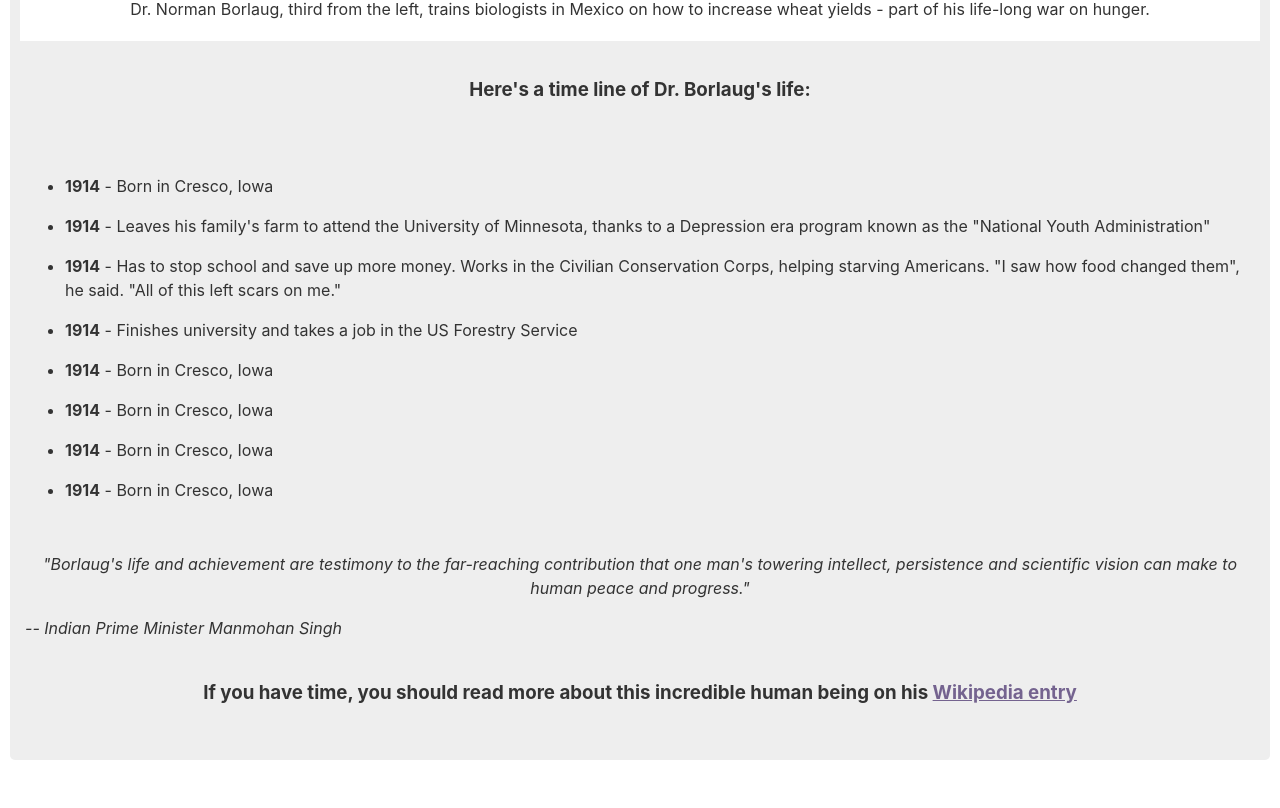
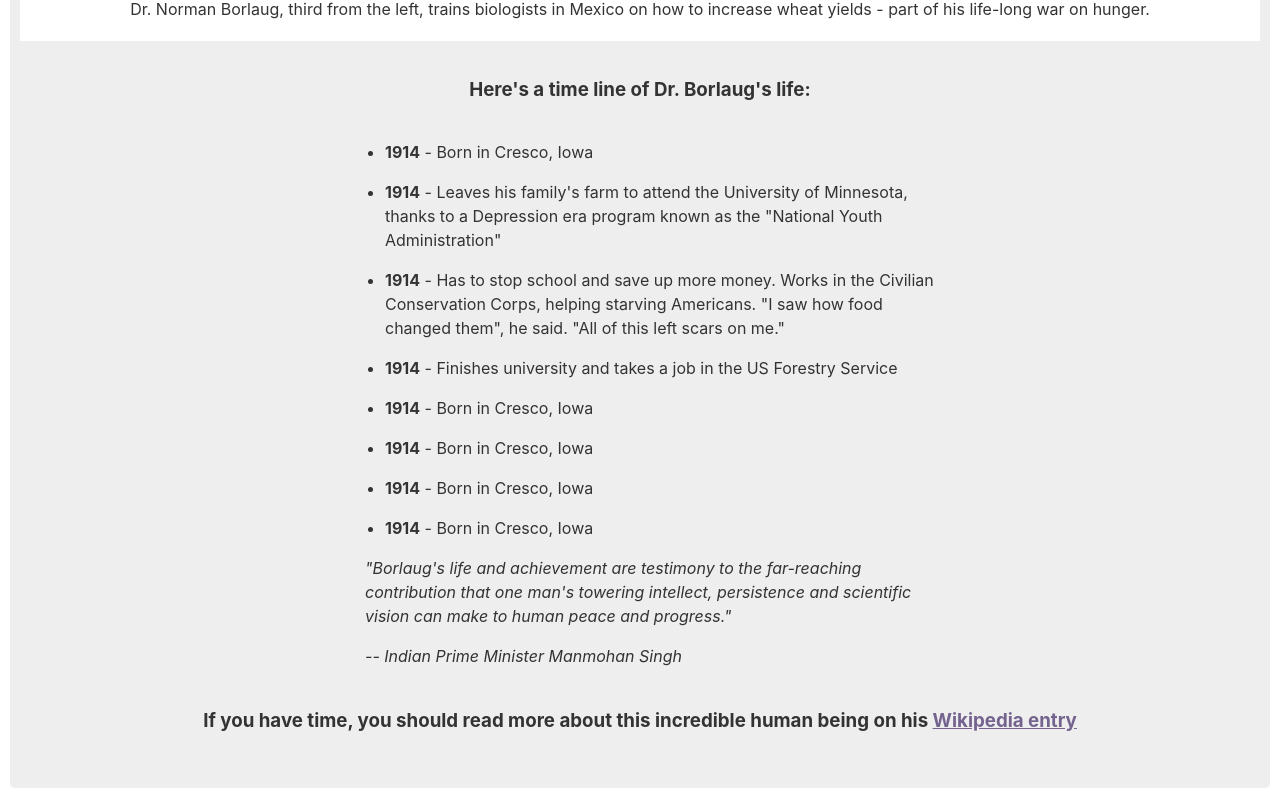
Before and after one commit to Bhavin789/Basic-HTML-CSS, a React (Create React App) app: page / in a window 1280 px wide. Shown: the part 460-1268 px from the top of the page. Before the commit the page ends 1240 px from the top, so only its background shows below. Built offline with nearby package versions, Linux system fonts and the light colour scheme.

Commit message:
css: reafctor css for the tribute subject

```diff
--- a/src/App.css
+++ b/src/App.css
@@ -51,6 +51,8 @@ h1 {
 
 ul {
   margin-top: 50px;
+  max-width: 550px;
+  margin: 0 auto;
 }
 
 li {
@@ -73,12 +75,17 @@ h3 {
 }
 
 #tribute-link {
-  /* text-align: center; */
   color: #74638f;
 }
 
 #testimonial {
   margin-top: 50px;
+  max-width: 550px;
+  margin: 0 auto;
+}
+
+p.prime-minister-testimonial {
+  text-align: left;
 }
 
 .App-header {
```
